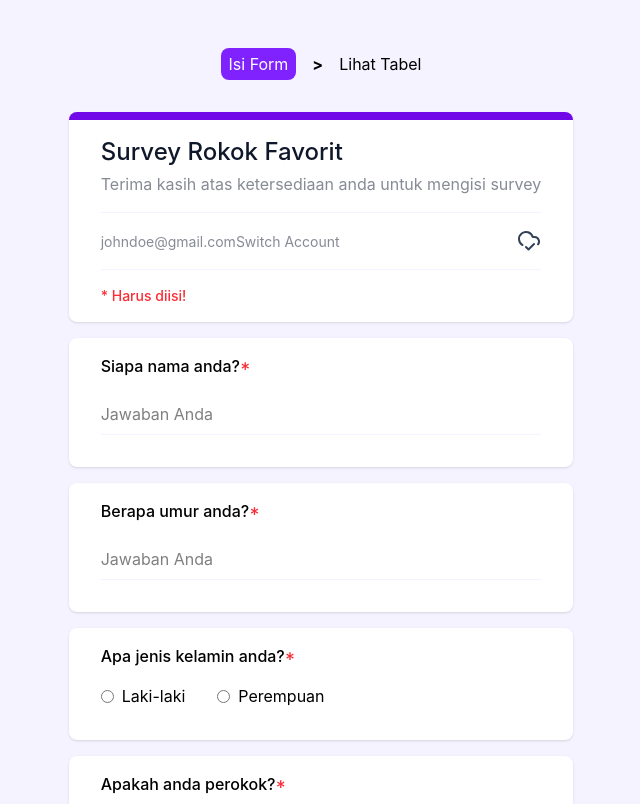
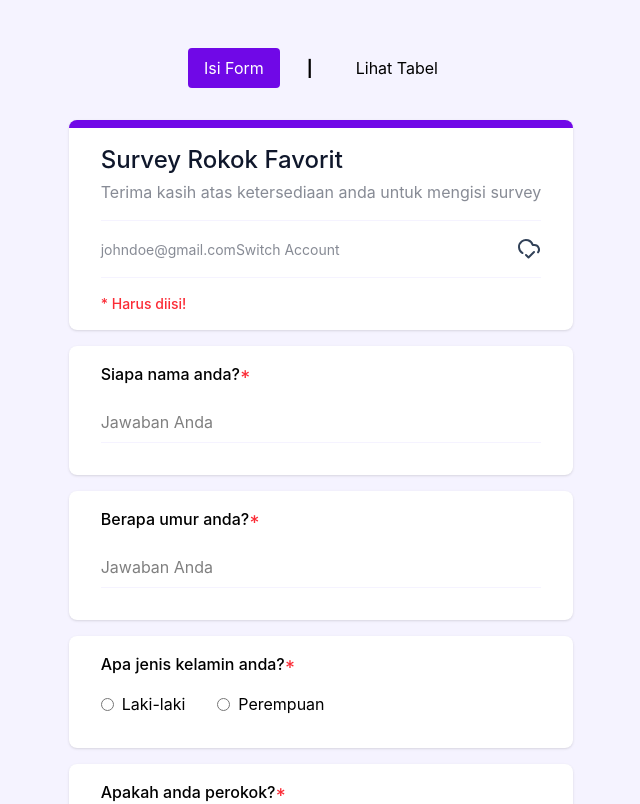
Before and after one commit to rizqyazhar/koda-b10-react1, a React (Vite) app: page / in a window 1280 px wide. Shown: the top 804 px of the page, without its empty margins (319-959 px from the left). Built offline with nearby package versions, Linux system fonts and the light colour scheme.

Commit message:
fix: fix nav styling

```diff
--- a/src/components/Nav.jsx
+++ b/src/components/Nav.jsx
@@ -1,15 +1,19 @@
-import { Link } from "react-router";
+import { Link, useLocation } from "react-router";
 
 export default function Nav() {
+  const location = useLocation();
+  const pathname = location.pathname;
   return (
-    <nav class='flex items-center gap-4'>
+    <nav class='w-1/4 flex items-center justify-evenly'>
       <Link
         to='/'
-        class='bg-violet-600 text-white px-2 py-1 rounded-lg cursor-default text-sm md:text-base'>
+        className={`${pathname === "/" ? "pointer-events-none bg-violet-700 text-white rounded-sm" : null} px-4 py-2 text-sm md:text-base hover:underline hover:decoration-wavy`}>
         Isi Form
       </Link>
-      <span class='font-bold'>&gt;</span>
-      <Link to='/table' class='text-sm md:text-base'>
+      <span className='font-bold'>|</span>
+      <Link
+        to='/table'
+        className={`${pathname === "/table" ? "pointer-events-none bg-violet-700 text-white rounded-sm" : null} px-4 py-2 text-sm md:text-base hover:underline hover:decoration-wavy`}>
         Lihat Tabel
       </Link>
     </nav>
--- a/src/layout/Layout.jsx
+++ b/src/layout/Layout.jsx
@@ -3,7 +3,7 @@ import Nav from "../components/Nav";
 export default function Layout(props) {
   const { children } = props;
   return (
-    <div className='w-full min-h-dvh px-8 md:px-0 py-12 flex flex-col justify-center items-center gap-8 bg-violet-50'>
+    <div className='w-full min-h-dvh px-8 md:px-0 py-12 flex flex-col items-center gap-8 bg-violet-50'>
       <Nav />
       {children}
     </div>
```
